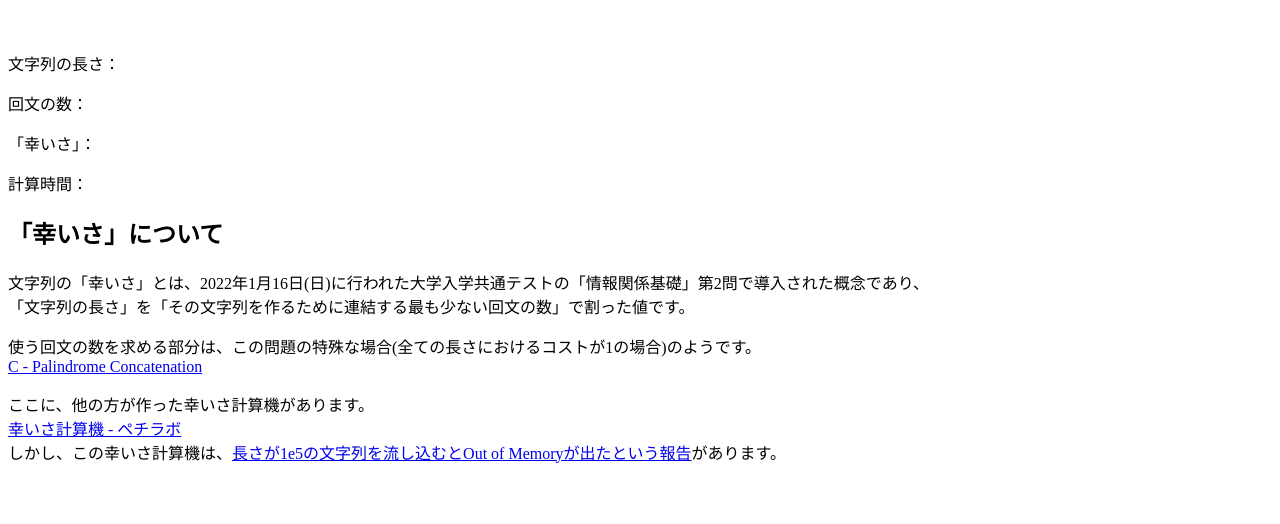
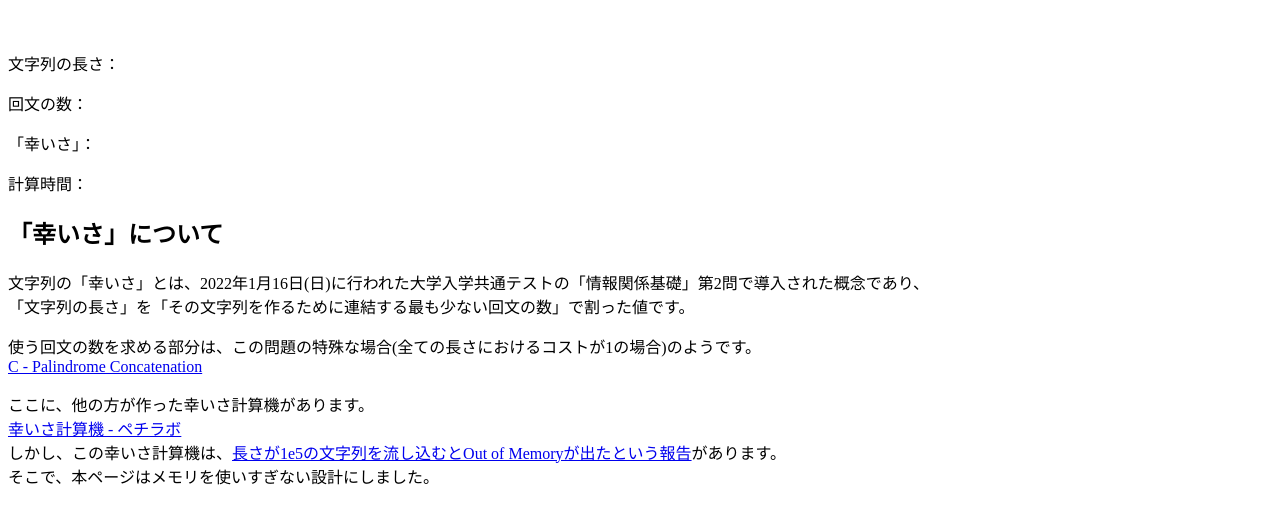
Before and after one commit to mikecat/happiness_calculator, a plain HTML site: page index.html in a window 1280 px wide. Shown: the part 212-736 px from the top of the page. Drawn offline with Linux system fonts and the light colour scheme.

Commit message:
improve explanation

```diff
--- a/index.html
+++ b/index.html
@@ -79,6 +79,7 @@ ul.config_list li:not(:first-child) {
 ここに、他の方が作った幸いさ計算機があります。<br>
 <a href="https://ptt-lab.com/kikkik">幸いさ計算機 - ペチラボ</a><br>
 しかし、この幸いさ計算機は、<a href="https://twitter.com/fairly_lettuce/status/1484177439589027842">長さが1e5の文字列を流し込むとOut of Memoryが出たという報告</a>があります。<br>
+そこで、本ページはメモリを使いすぎない設計にしました。
 </p>
 
 </body>
```
